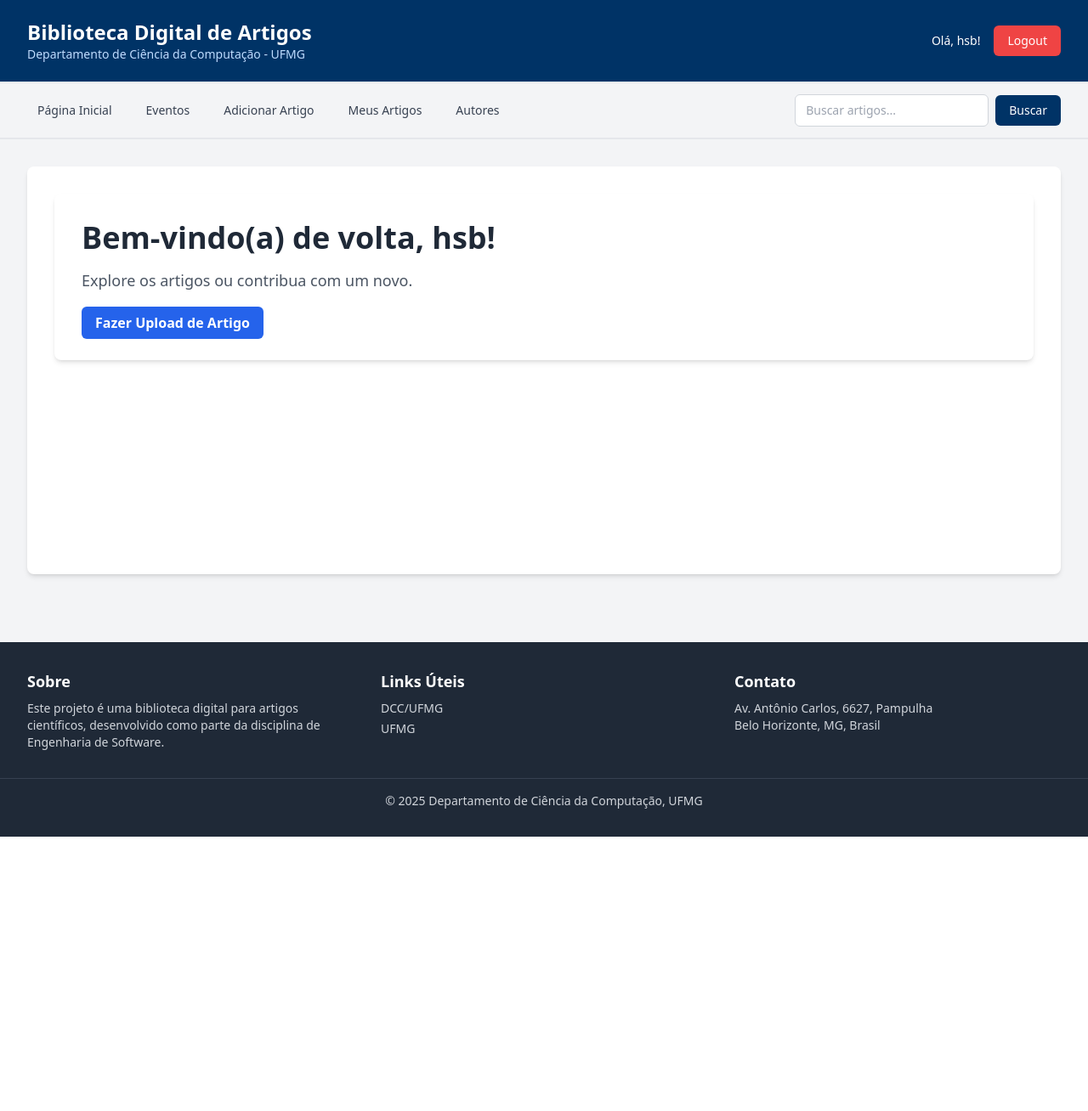
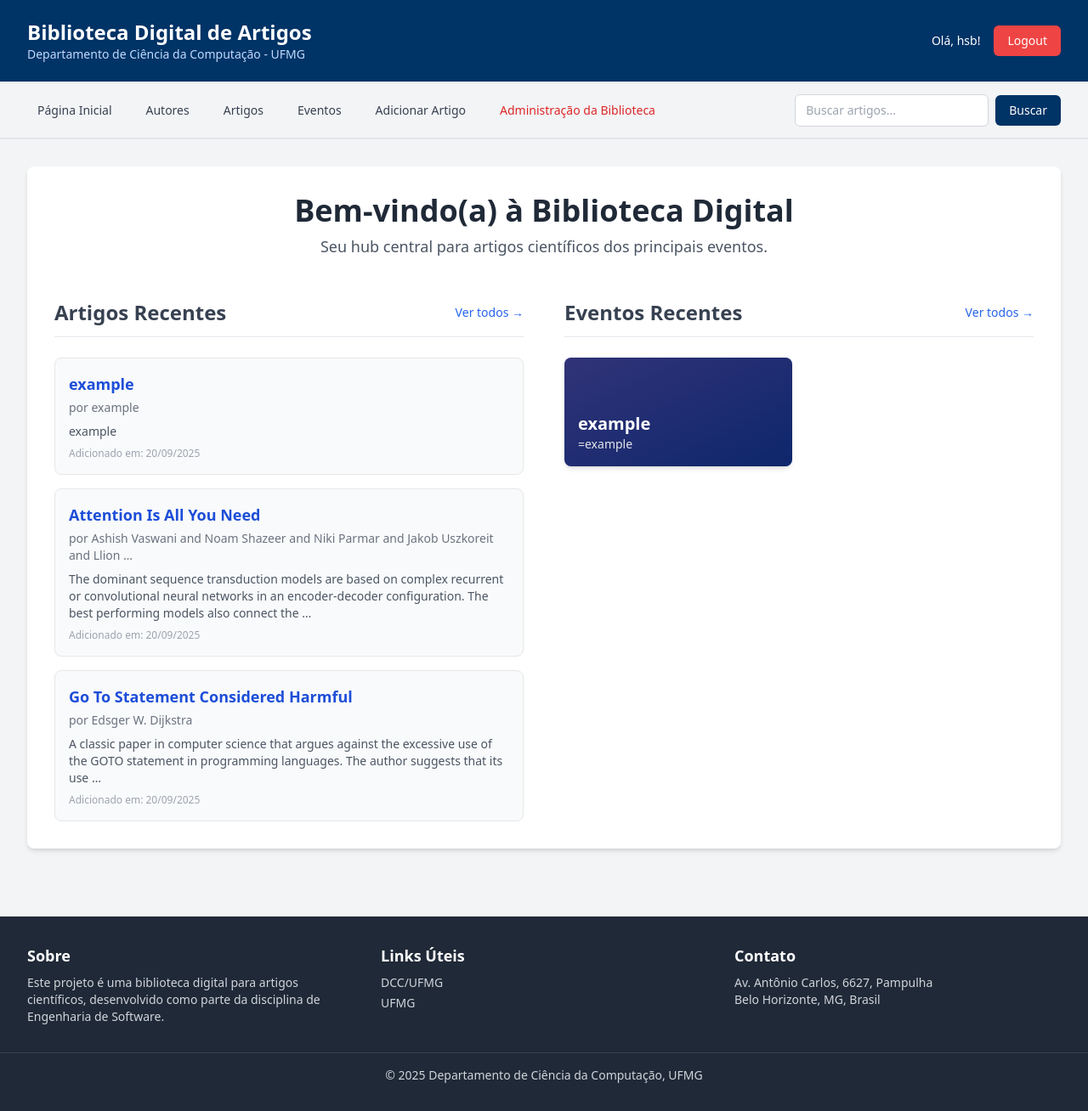
Before and after one commit to joaovg0111/Biblioteca-de-Artigos, a Django app: page / in a window 1280 px wide. Shown: the whole page at 85% size. Before the commit the page ends 985 px from the top, so only its background shows below. Run offline with Django 5.2, Linux system fonts and the light colour scheme; a user stored in the database is signed in; data comes from the database, SQL or seed files in the repository; both versions use the stored data as it was after the commit; some libraries are stand-ins or nearby versions.

Commit message:
link path revision, pdf, bibtex added, minor revisions

```diff
--- a/apps/articles/apps.py
+++ b/apps/articles/apps.py
@@ -2,5 +2,6 @@ from django.apps import AppConfig
 
 
 class ArticlesConfig(AppConfig):
+    verbose_name = "ARTIGOS"
     default_auto_field = 'django.db.models.BigAutoField'
     name = 'apps.articles'
--- a/apps/articles/models.py
+++ b/apps/articles/models.py
@@ -25,6 +25,10 @@ class Article(models.Model):
     original_filename = models.CharField("Nome Original do Arquivo", max_length=255, blank=True)
     created_at = models.DateTimeField(auto_now_add=True)
 
+    class Meta:
+        verbose_name = "Artigo"
+        verbose_name_plural = "Artigos"
+
     def __str__(self):
         return self.title
 
--- a/apps/articles/urls.py
+++ b/apps/articles/urls.py
@@ -5,9 +5,9 @@ app_name = "articles"
 
 urlpatterns = [
     # Adiciona o padrão de URL para /articles/upload/
-    path("upload/", views.article_upload_view, name="article-upload"),
+    path("", views.article_list_view, name="article-list"),
+    path("add-options/", views.add_article_options_view, name="add-article-options"),
     path("search/", views.article_search_view, name="article-search"),
-    path("bulk-upload/", views.bulk_article_upload_view, name="bulk-article-upload"),
     path("download/<int:article_id>/", views.download_pdf_view, name="download-pdf"),
     path("my-articles/", views.my_articles_view, name="my-articles"),
     path("edit/<int:article_id>/", views.article_edit_view, name="article-edit"),
--- a/apps/articles/views.py
+++ b/apps/articles/views.py
@@ -1,6 +1,8 @@
 from django.shortcuts import render, redirect, get_object_or_404
 from django.contrib import messages
 from django.contrib.auth.decorators import login_required
+from django.core.paginator import Paginator
+from apps.events.models import Event
 from .forms import ArticleForm, BibtexUploadForm
 from .models import Article
 from django.db.models import Q
@@ -11,81 +13,61 @@ import bibtexparser
 from bibtexparser.bparser import BibTexParser
 import os
 
-@staff_member_required
-def article_upload_view(request):
+def home_view(request):
     """
-    Exibe o formulário de upload de artigos e processa os dados submetidos.
-    Apenas para administradores (staff).
+    Exibe a página inicial, incluindo uma lista dos 5 artigos mais recentes.
     """
-    if request.method == 'POST':
-        # Passa request.FILES para lidar com os dados do arquivo.
-        form = ArticleForm(request.POST, request.FILES)
-        if form.is_valid():
-            article = form.save(commit=False)
-            article.submitter = request.user
-            # Se um arquivo foi enviado, armazena seu nome original
-            if 'pdf_file' in request.FILES:
-                article.original_filename = request.FILES['pdf_file'].name
-            article.save()
-            form.save_m2m() # Necessário para relações ManyToMany, boa prática manter.
-            messages.success(request, "Artigo enviado com sucesso.")
-            return redirect('index') # Redireciona para a página inicial após o upload
-    else:
-        form = ArticleForm()
-    return render(request, 'articles/article_form.html', {'form': form})
+    recent_articles = Article.objects.order_by('-created_at')[:3]
+    recent_events = Event.objects.order_by('-id')[:4]  # Pega os 4 eventos mais recentes
+    context = {
+        'recent_articles': recent_articles,
+        'recent_events': recent_events,
+    }
+    return render(request, 'home/index.html', context)
+
+def add_article_options_view(request):
+    """
+    Exibe uma página para administradores escolherem como adicionar artigos:
+    individualmente ou em massa via BibTeX.
+    """
+    return render(request, 'articles/add_article_options.html')
+
+def article_list_view(request):
+    """
+    Exibe uma lista paginada de todos os artigos.
+    """
+    article_list = Article.objects.order_by('-created_at')
+    paginator = Paginator(article_list, 10)  # Mostra 10 artigos por página
+
+    page_number = request.GET.get('page')
+    page_obj = paginator.get_page(page_number)
+
+    context = {
+        'page_obj': page_obj,
+    }
+    return render(request, 'articles/article_list.html', context)
 
 def article_search_view(request):
     """
     Busca artigos com base em uma consulta do usuário.
     A busca é feita nos campos de título, autores e resumo.
     """
-    query = request.GET.get('q')
-    results = []
-    if query:
-        # Usando Q objects para criar uma consulta OR complexa
+    query = request.GET.get('q', '').strip()
+    results = Article.objects.none()  # Começa com um QuerySet vazio
+
+    if not query:
+        # Nenhuma consulta, não faz nada
+        pass
+    elif len(query) < 2:
+        messages.warning(request, "O termo de busca deve ter pelo menos 2 caracteres.")
+    else:
         results = Article.objects.filter(
             Q(title__icontains=query) |
             Q(authors__icontains=query) |
             Q(abstract__icontains=query)
         ).distinct()
-
     context = {'query': query, 'results': results}
     return render(request, 'articles/article_search_results.html', context)
-
-@staff_member_required
-def bulk_article_upload_view(request):
-    """
-    Processa o upload de um arquivo BibTeX para criar múltiplos artigos em massa.
-    Apenas para administradores (staff).
-    """
-    if request.method == 'POST':
-        form = BibtexUploadForm(request.POST, request.FILES)
-        if form.is_valid():
-            bibtex_file = form.cleaned_data['bibtex_file']
-
-            try:
-                # O arquivo precisa ser decodificado para string
-                bibtex_str = bibtex_file.read().decode('utf-8')
-                parser = BibTexParser(common_strings=True)
-                bib_database = bibtexparser.loads(bibtex_str, parser=parser)
-
-                created_count = 0
-                for entry in bib_database.entries:
-                    Article.objects.create(
-                        submitter=request.user,
-                        title=entry.get('title', 'Título não especificado'),
-                        authors=entry.get('author', 'Autores não especificados'),
-                        abstract=entry.get('abstract', '')
-                    )
-                    created_count += 1
-                messages.success(request, f"{created_count} artigos foram importados com sucesso.")
-                return redirect('index')
-            except Exception as e:
-                messages.error(request, f"Ocorreu um erro ao processar o arquivo BibTeX: {e}")
-    else:
-        form = BibtexUploadForm()
-
-    return render(request, 'articles/bulk_article_upload.html', {'form': form})
 
 def download_pdf_view(request, article_id):
     """
--- a/apps/events/apps.py
+++ b/apps/events/apps.py
@@ -2,5 +2,6 @@ from django.apps import AppConfig
 
 
 class EventsConfig(AppConfig):
+    verbose_name = "EVENTOS"
     default_auto_field = 'django.db.models.BigAutoField'
     name = 'apps.events'
--- a/config/urls.py
+++ b/config/urls.py
@@ -1,12 +1,12 @@
 from django.contrib import admin
 from django.urls import include, path
-from apps.core import views as core_views
+from apps.articles import views as article_views  # Importa as views de articles
 from django.conf import settings
 from django.conf.urls.static import static
 
 urlpatterns = [
     path('admin/', admin.site.urls),
-    path("", core_views.index, name="index"),
+    path("", article_views.home_view, name="index"),  # Aponta a raiz para a home_view
     path("accounts/", include("apps.users.urls", namespace="users")),
     path("events/", include("apps.events.urls", namespace="events")),
     path("articles/", include("apps.articles.urls", namespace="articles")),
--- a/templates/base.html
+++ b/templates/base.html
@@ -45,12 +45,16 @@
                 <!-- Left side: Navigation Links -->
                 <div class="flex items-baseline space-x-4">
                     <a href="{% url 'index' %}" class="nav-link text-gray-700 hover:text-blue-800 px-3 py-2 rounded-md text-sm font-medium transition duration-300">Página Inicial</a>
+                    <a href="#" class="nav-link text-gray-700 hover:text-blue-800 px-3 py-2 rounded-md text-sm font-medium transition duration-300">Autores</a>
+                    <a href="{% url 'articles:article-list' %}" class="nav-link text-gray-700 hover:text-blue-800 px-3 py-2 rounded-md text-sm font-medium transition duration-300">Artigos</a>
                     <a href="{% url 'events:event-list' %}" class="nav-link text-gray-700 hover:text-blue-800 px-3 py-2 rounded-md text-sm font-medium transition duration-300">Eventos</a>
+
+
+
                     {% if user.is_authenticated and user.is_staff %}
-                    <a href="{% url 'articles:article-upload' %}" class="nav-link text-gray-700 hover:text-blue-800 px-3 py-2 rounded-md text-sm font-medium transition duration-300">Adicionar Artigo</a>
-                    <a href="{% url 'articles:my-articles' %}" class="nav-link text-gray-700 hover:text-blue-800 px-3 py-2 rounded-md text-sm font-medium transition duration-300">Meus Artigos</a>
+                        <a href="{% url 'articles:add-article-options' %}" class="nav-link text-gray-700 hover:text-blue-800 px-3 py-2 rounded-md text-sm font-medium transition duration-300">Adicionar Artigo</a>
+                        <a href="{% url 'admin:index' %}" class="nav-link text-red-600 hover:text-red-800 px-3 py-2 rounded-md text-sm font-medium transition duration-300">Administração da Biblioteca</a>
                     {% endif %}
-                    <a href="#" class="nav-link text-gray-700 hover:text-blue-800 px-3 py-2 rounded-md text-sm font-medium transition duration-300">Autores</a>
                 </div>
 
                 <!-- Right side: Search Bar -->
--- a/templates/home/index.html
+++ b/templates/home/index.html
@@ -1,25 +1,74 @@
 {% extends "base.html" %}
 
-{% block title %}Home - Digital Library{% endblock %}
+{% block title %}Página Inicial - Biblioteca Digital{% endblock %}
 
 {% block content %}
-<div class="bg-white p-8 rounded-lg shadow-md">
-    {% if user.is_authenticated %}
-        <h1 class="text-4xl font-bold mb-4">Bem-vindo(a) de volta, {{ user.first_name|default:user.username }}!</h1>
-        <p class="text-lg text-gray-600">
-            Explore os artigos ou contribua com um novo.
-        </p>
-        <div class="mt-6">
-            <a href="{% url 'articles:article-upload' %}" class="bg-blue-600 text-white font-bold py-2 px-4 rounded-md hover:bg-blue-700">
-                Fazer Upload de Artigo
+<!-- Seção de Boas-vindas -->
+<div class="mb-12 text-center">
+    <h1 class="text-4xl font-bold text-gray-800 mb-2">Bem-vindo(a) à Biblioteca Digital</h1>
+    <p class="text-lg text-gray-600">Seu hub central para artigos científicos dos principais eventos.</p>
+    {% if not user.is_authenticated %}
+        <p class="mt-4">Por favor, <a href="{% url 'users:login' %}" class="text-blue-600 hover:underline font-semibold">faça login</a> ou <a href="{% url 'users:signup' %}" class="text-blue-600 hover:underline font-semibold">crie uma conta</a> para acessar todas as funcionalidades.</p>
+    {% endif %}
+</div>
+
+<!-- Grid Principal: Artigos e Eventos -->
+<div class="grid grid-cols-1 lg:grid-cols-2 gap-12">
+    <!-- Coluna da Esquerda: Artigos Recentes -->
+    <div>
+        <div class="flex justify-between items-center mb-6 border-b pb-3">
+            <h2 class="text-2xl font-semibold text-gray-700">Artigos Recentes</h2>
+            <a href="{% url 'articles:article-list' %}" class="text-sm font-medium text-blue-600 hover:text-blue-800 transition-colors">
+                Ver todos &rarr;
             </a>
         </div>
-    {% else %}
-        <h1 class="text-4xl font-bold mb-4">Bem-vindo(a) à Biblioteca Digital</h1>
-        <p class="text-lg text-gray-600">
-            Seu hub central para artigos científicos dos principais eventos.
-        </p>
-        <p class="mt-4">Por favor, <a href="{% url 'users:login' %}" class="text-blue-600 hover:underline">faça login</a> ou <a href="{% url 'users:signup' %}" class="text-blue-600 hover:underline">crie uma conta</a> para acessar todas as funcionalidades.</p>
-    {% endif %}
+
+        {% if recent_articles %}
+            <div class="space-y-4">
+                {% for article in recent_articles %}
+                    <div class="bg-gray-50 p-4 rounded-lg border border-gray-200 hover:shadow-md transition-shadow duration-300">
+                        <h3 class="text-lg font-semibold text-blue-700">{{ article.title }}</h3>
+                        <p class="text-sm text-gray-500 mt-1">por {{ article.authors|truncatechars:80 }}</p>
+                        {% if article.abstract %}
+                            <p class="text-sm text-gray-600 mt-2">{{ article.abstract|truncatewords:25 }}</p>
+                        {% endif %}
+                        <p class="text-xs text-gray-400 mt-2">Adicionado em: {{ article.created_at|date:"d/m/Y" }}</p>
+                    </div>
+                {% endfor %}
+            </div>
+        {% else %}
+            <div class="text-center py-12 bg-gray-50 rounded-lg">
+                <p class="text-gray-500">Nenhum artigo foi adicionado ainda.</p>
+            </div>
+        {% endif %}
+    </div>
+
+    <!-- Coluna da Direita: Eventos Recentes -->
+    <div>
+        <div class="flex justify-between items-center mb-6 border-b pb-3">
+            <h2 class="text-2xl font-semibold text-gray-700">Eventos Recentes</h2>
+            <a href="{% url 'events:event-list' %}" class="text-sm font-medium text-blue-600 hover:text-blue-800 transition-colors">
+                Ver todos &rarr;
+            </a>
+        </div>
+
+        {% if recent_events %}
+            <div class="grid grid-cols-1 sm:grid-cols-2 gap-4">
+                {% for event in recent_events %}
+                    <div class="relative h-32 rounded-lg overflow-hidden shadow-md bg-gradient-to-br from-indigo-500 to-blue-700 group">
+                        <div class="absolute inset-0 bg-black bg-opacity-50 p-4 flex flex-col justify-end">
+                            <h3 class="text-xl font-bold text-white">{{ event.acronym }}</h3>
+                            <p class="text-sm text-gray-200">{{ event.name }}</p>
+                        </div>
+                        <a href="{% url 'events:event-list' %}" class="absolute inset-0" aria-label="Ver evento {{ event.name }}"></a>
+                    </div>
+                {% endfor %}
+            </div>
+        {% else %}
+            <div class="text-center py-12 bg-gray-50 rounded-lg">
+                <p class="text-gray-500">Nenhum evento foi registrado ainda.</p>
+            </div>
+        {% endif %}
+    </div>
 </div>
 {% endblock %}
```
Also changed, not shown: apps/articles/admin.py (+50 -0 lines), templates/admin/base_site.html (+14 -1 lines), templates/articles/article_form.html (+1 -6 lines), db.sqlite3.
